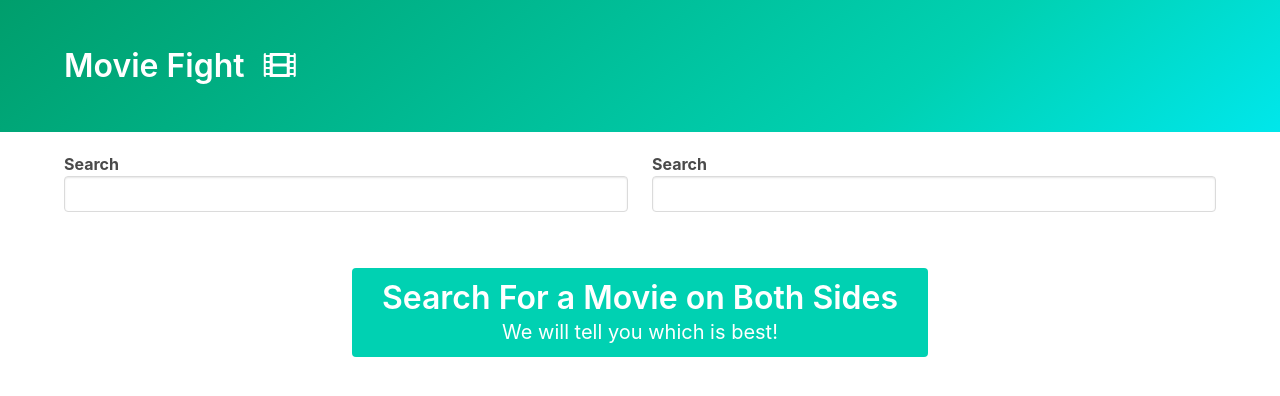
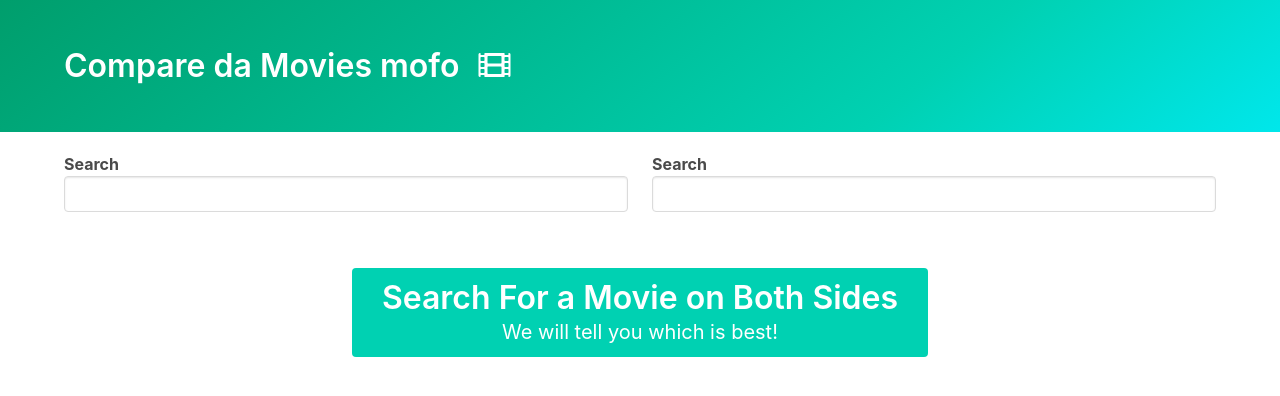
Before and after one commit to krishnakarkera14/compareMovies, a plain HTML site: page index.html in a window 1280 px wide. Drawn offline with nearby package versions, Linux system fonts and the light colour scheme.

Commit message:
Final commit

```diff
--- a/index.html
+++ b/index.html
@@ -2,14 +2,8 @@
 <html>
   <head>
     <script src="https://cdnjs.cloudflare.com/ajax/libs/axios/0.19.0/axios.min.js"></script>
-    <link
-      rel="stylesheet"
-      href="https://cdnjs.cloudflare.com/ajax/libs/font-awesome/5.11.2/css/all.css"
-    />
-    <link
-      rel="stylesheet"
-      href="https://cdnjs.cloudflare.com/ajax/libs/bulma/0.7.5/css/bulma.css"
-    />
+    <link rel="stylesheet" href="https://cdnjs.cloudflare.com/ajax/libs/font-awesome/5.11.2/css/all.css"/>
+    <link rel="stylesheet" href="https://cdnjs.cloudflare.com/ajax/libs/bulma/0.7.5/css/bulma.css"/>
     <link rel="stylesheet" href="style.css" />
   </head>
 
@@ -18,7 +12,7 @@
       <div class="hero-body">
         <div class="container">
           <h1 class="title">
-            Movie Fight
+            Compare da Movies mofo
             <span class="icon">
               <i class="fas fa-film"></i>
             </span>
```
